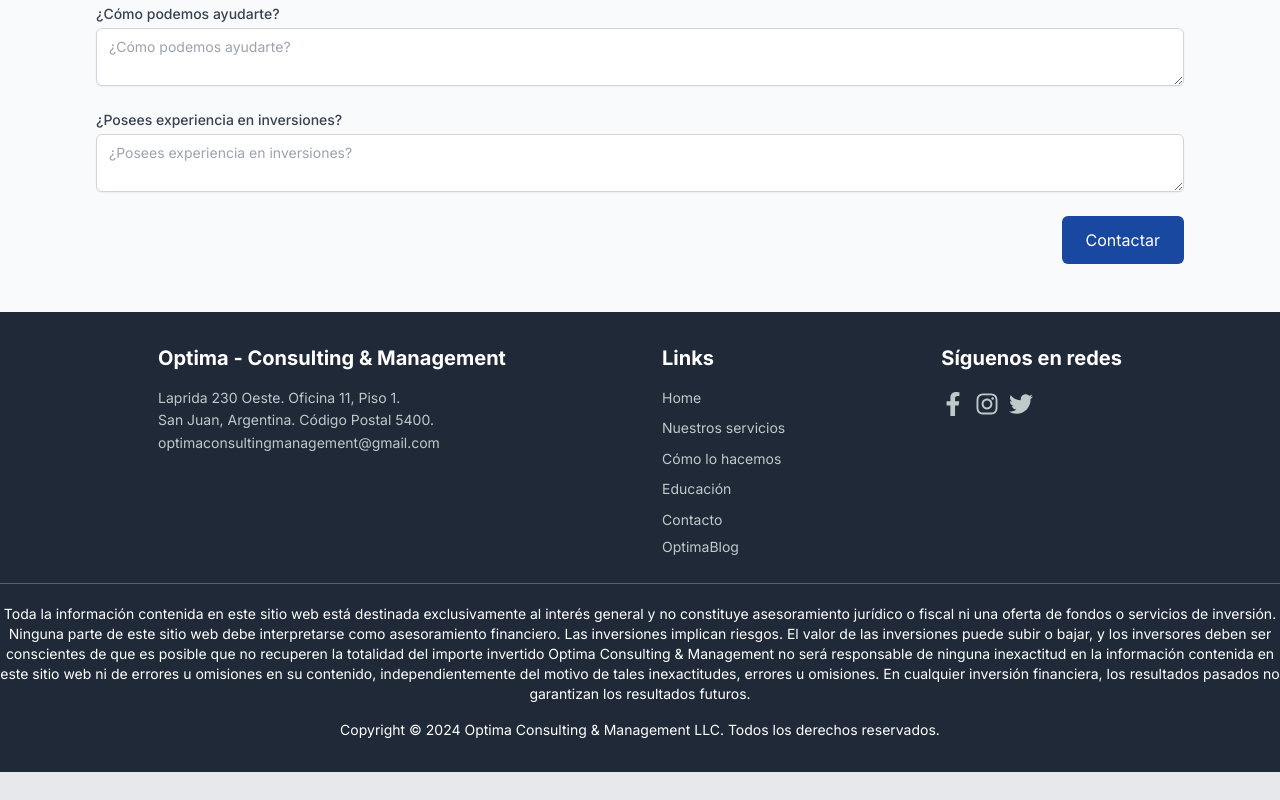
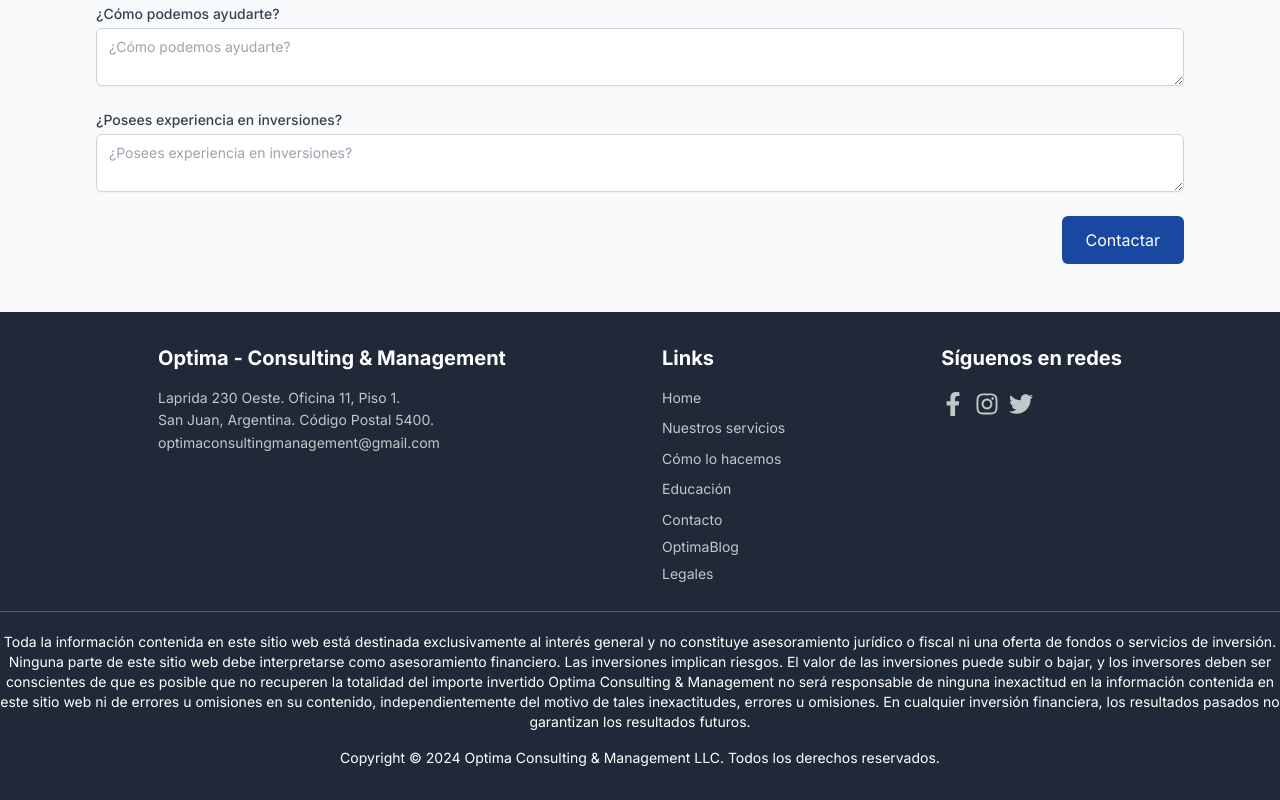
Before and after one commit to fedeheisemberg/Optima-Landing-Page, a Next.js app: page / in a window 1280 px wide. Shown: the part 4489-5289 px from the top of the page. Before the commit the page ends 5261 px from the top, so only its background shows below. Built offline with nearby package versions, Linux system fonts and the light colour scheme; no server answers.

Commit message:
Footer legales added

```diff
--- a/components/footer.js
+++ b/components/footer.js
@@ -45,6 +45,11 @@
             <li>
               <a href="https://optima-blog.vercel.app/" target="_blank" rel="noopener noreferrer" className="hover:text-primary-500">
               OptimaBlog
+              </a>
+            </li>
+            <li>
+              <a href="https://drive.google.com/drive/folders/1g8yRqicXvtFnpt8U3Wa23wLKoaX6QMd8?usp=drive_link" target="_blank" rel="noopener noreferrer" className="hover:text-primary-500">
+              Legales
               </a>
             </li>
 
```
